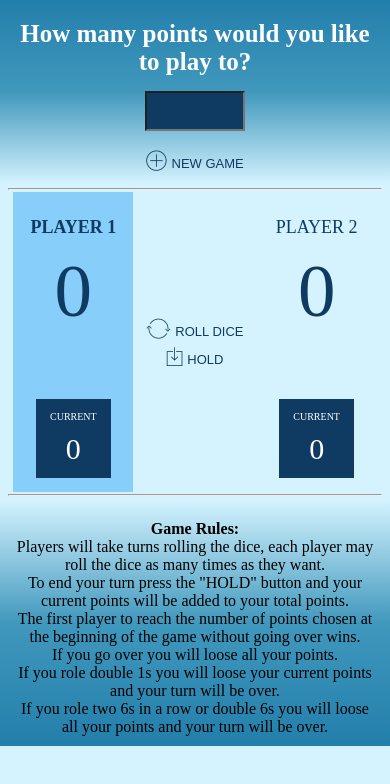
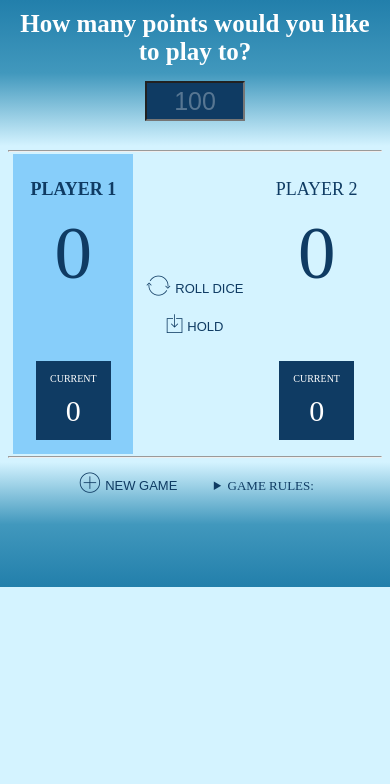
Before and after one commit to SRumbaugh10/forFun, a website: page index.html in a window 390 px wide. Drawn offline with nearby package versions, Linux system fonts and the light colour scheme.

Commit message:
Reformat buttons and rules

```diff
--- a/css/main.css
+++ b/css/main.css
@@ -22,10 +22,12 @@ body{
 
 #header{
     background: linear-gradient(#227fab, #4198bd, #d4f3ff);
+    min-height: 125px;
 }
 
 footer{
     background: linear-gradient(#d4f3ff, #4198bd, #227fab);
+    min-height: 125px;
 
 }
 
@@ -39,14 +41,19 @@ footer{
 .one-col {
     width:97%;
     display: inline-block;
-    padding:20px 10px 10px 10px;
+    padding:10px;
     text-align: center;
 }
 
 ul{
     list-style: none;
+    text-align: center;
+    margin-left: -100%;
+    padding: 15px 0 25px 0;
 }
-
+.winningScore::-webkit-input-placeholder{
+    color: rgba(255, 255, 255,.3);
+}
 .player-0-panel,
 .player-1-panel {
     width: 37%;
@@ -64,6 +71,13 @@ ul{
     align-content: center;
     margin:.5% 0;
     padding:30px 5px;
+}
+.new-game, .game-rules{
+    width: 50%;
+    display: inline-block;
+    margin:.5% 1% 0 1%;
+    padding:5px 10px 0px 10px;
+    text-align: right;
 }
 
 /**********************************************
@@ -115,7 +129,7 @@ PLAYERS
 /**********************************************
 GAME CONTROLS
 **********************************************/
-button {
+button, summary {
     width: 155px;
     color: #0F3B63;
     background: none;
@@ -127,7 +141,7 @@ button {
     transition: background-color 0.3s, color 0.3s;
 }
 
-button:focus {
+button:focus, summary:focus {
     outline: none;
 }
 
@@ -144,18 +158,17 @@ i {
 
 
 .btn-roll { padding: 10px 0 0 0;}
-.btn-hold { padding: 10px 0 0 0;}
+.btn-hold { padding: 20px 0 0 0;}
 .btn-new { padding: 10px 0 0 0;}
+summary{padding: 10px 0 0 0;}
 
 .dice {
     height: 125px;
-    box-shadow: 0px 10px 60px rgba(0, 0, 0, 0.10);
     padding-top: 20px;
     margin: 0 auto;
 }
 .dice2 {
     height: 125px;
-    box-shadow: 0px 10px 60px rgba(0, 0, 0, 0.10);
     padding-top: 20px;
     margin: 0 auto;
 }
--- a/css/responsive.css
+++ b/css/responsive.css
@@ -2,8 +2,11 @@
     .player-current-label {
         font-size: 18px;
     }
-    button {
+    button, summary {
         width: 155px;
+        font-size: 18px;
+    }
+    ul{
         font-size: 18px;
     }
     i {
@@ -16,8 +19,11 @@
     .player-current-box {
         width: 60%;
     }
-    button {
+    button, summary {
         width: 125px;
+        font-size: 16px;
+    }
+    ul{
         font-size: 16px;
     }
     i {
@@ -44,10 +50,6 @@
     .player-current-box {
         width: 75%;
     }
-    button {
-        width: 120px;
-        font-size: 16px;
-    }
     .player-name {
         font-size: 30px;
     }
@@ -57,8 +59,11 @@
     }
 }
 @media screen and (max-width: 550px){
-    button {
-        width: 100px;
+    button, summary {
+        width: 105px;
+        font-size: 13px;
+    }
+    ul{
         font-size: 13px;
     }
     i {
@@ -135,8 +140,11 @@
     .player-current-label {
         font-size: 8px;
     }
-    button {
+    button, summary {
         width: 85px;
+        font-size: 11px;
+    }
+    ul{
         font-size: 11px;
     }
     i {
--- a/index.html
+++ b/index.html
@@ -10,11 +10,12 @@
     <link rel="stylesheet" href="css/responsive.css">
 </head>
 <body>
-    <div id="header" class="col-container">
+    <div id="header">
+        <div class="col-container">
             <div class="one-col">
                 <label for="winningScore" class="winningScoreLabel">How many points would you like to play to?</label><br>
-            <input class="winningScore" type="text" alt="How many points would you like to play to?" /><br>
-            <button class="btn-new"><i class="ion-ios-plus-outline"></i>New game</button>
+                <input class="winningScore" type="text" placeholder="100" alt="How many points would you like to play to?" />
+            </div>
         </div>
     </div>
 
@@ -36,6 +37,7 @@
 
                 <img src="images/dice-5.PNG" alt="Dice" class="dice">
                 <img src="images/dice-5.PNG" alt="2nd Dice" class="dice2">
+
             </div>
 
             <div class="player-1-panel">
@@ -52,8 +54,13 @@
 
     <footer>
         <div class="col-container">
-            <div class="one-col">
-                <ul><strong>Game Rules:</strong>
+            <div class="new-game">
+                <button class="btn-new"><i class="ion-ios-plus-outline"></i>New game</button>
+            </div>
+            <div class="game-rules">
+                <details>
+                    <summary>Game Rules:</summary>
+                    <ul>
                         <li>Players will take turns rolling the dice, each player may roll the dice as many times as they want.</li>
                         <li>To end your turn press the "HOLD" button and your current points will be added to your total points.</li>
                         <li>The first player to reach the number of points chosen at the beginning of the game without going over wins.</li>
@@ -61,6 +68,7 @@
                         <li>If you role double 1s you will loose your current points and your turn will be over.</li>
                         <li>If you role two 6s in a row or double 6s you will loose all your points and your turn will be over.</li>
                     </ul>
+                </details>
             </div>
         </div>
     </footer>
```
Lines whose indentation alone changed are shown as unchanged.
